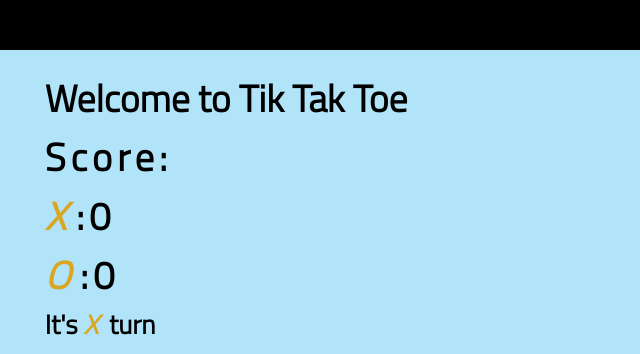
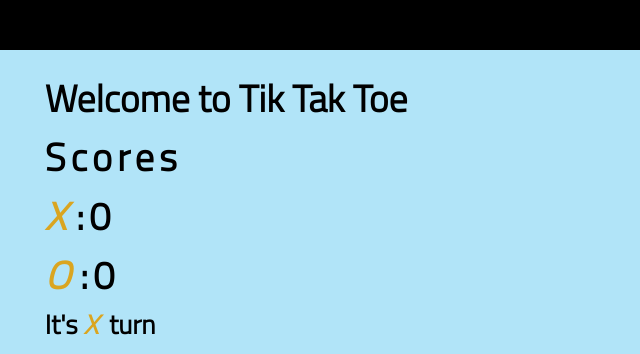
Before and after one commit to devrudraa/TikTakToe, a plain HTML site: page index.html in a window 1280 px wide. Shown: the top 354 px of the page, 606-1246 px from the left. Drawn offline with nearby package versions, Linux system fonts and the light colour scheme.

Commit message:
Update index.html

```diff
--- a/index.html
+++ b/index.html
@@ -29,7 +29,7 @@
 
         <div class="info">
             <h3>Welcome to Tik Tak Toe</h3>
-            <div class="score">Score:<br>
+            <div class="score">Scores<br>
                 <Span class="turn">X</Span>:<Span class="pointX">0</Span><br>
                 <Span class="turn">O</Span>:<Span class="pointY">0</Span><br>
             </div>
```
